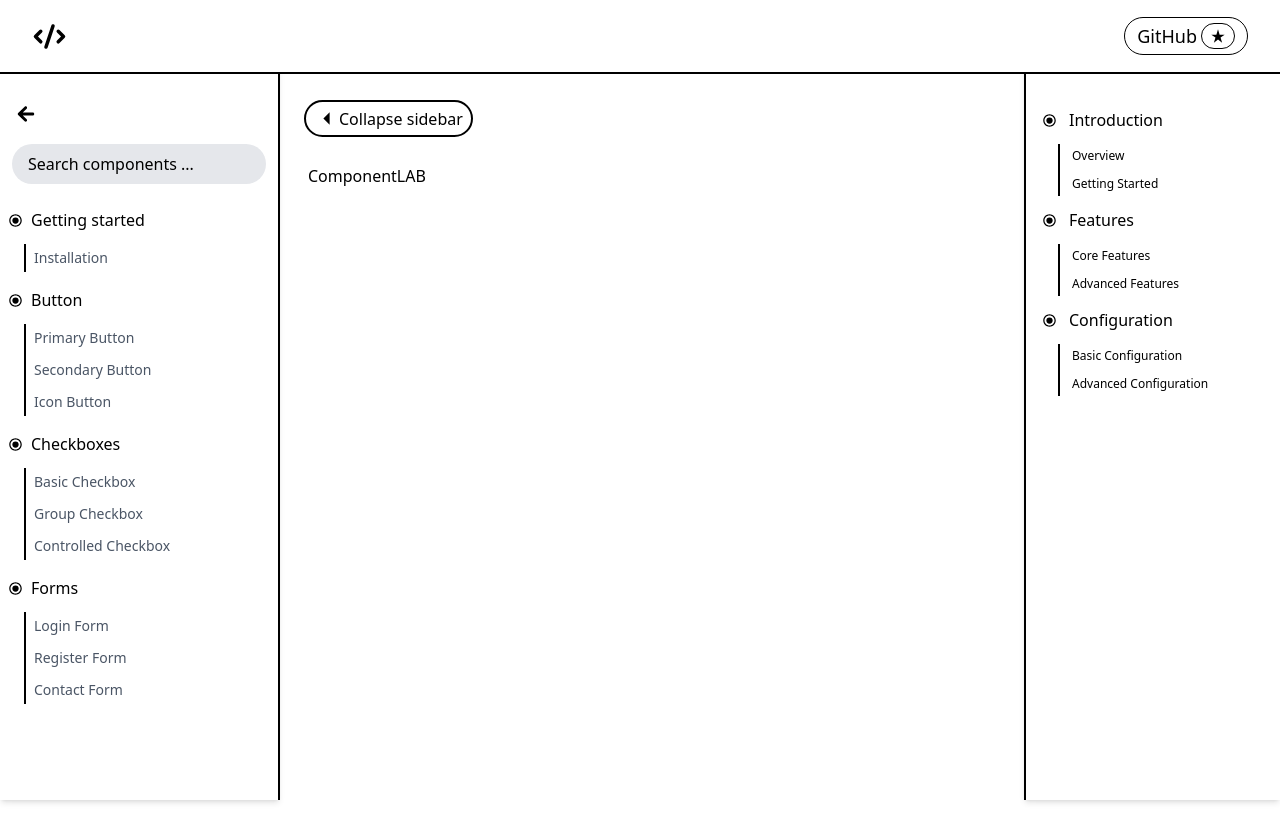
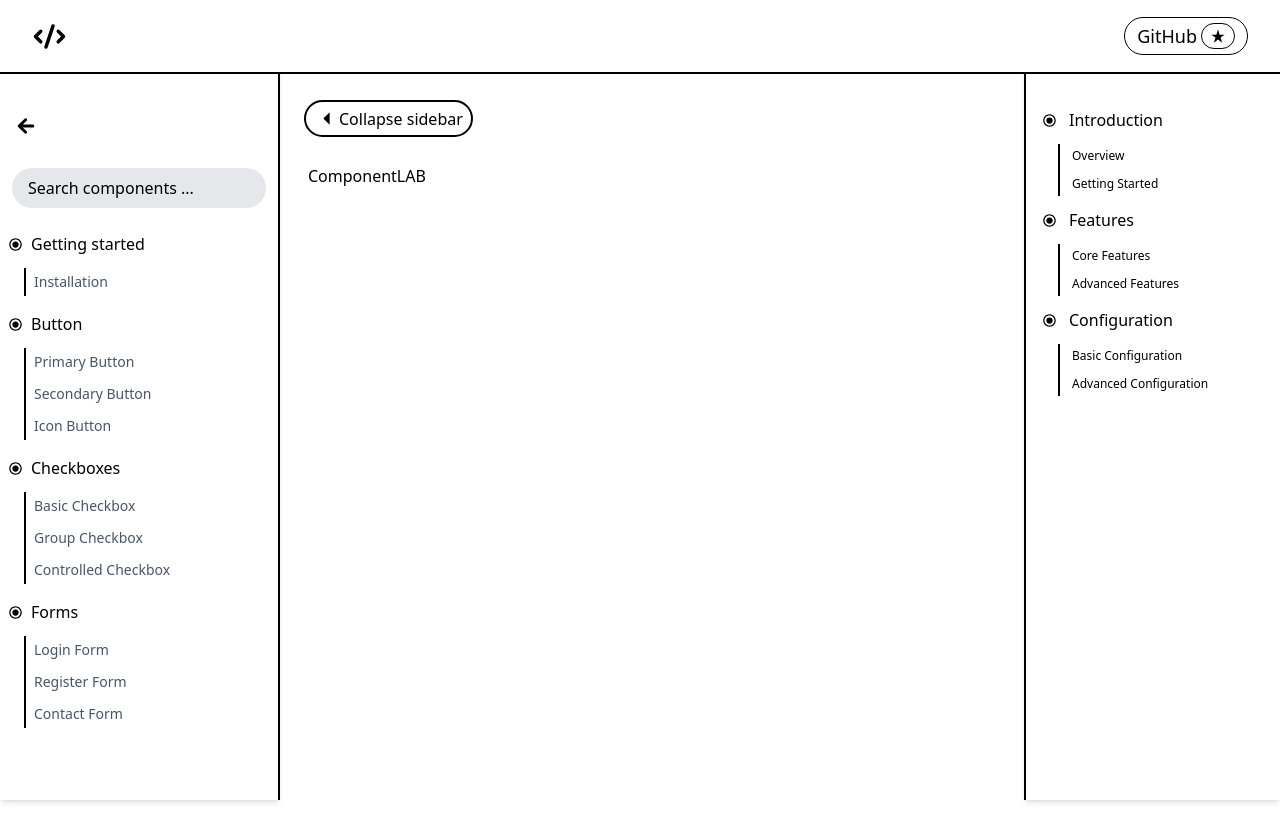
Before and after one commit to snippet-labs/COMPONENTLAB, a Next.js app: page / in a window 1280 px wide. Built offline with nearby package versions, Linux system fonts and the light colour scheme.

Commit message:
improvement(side-panel-back-button): Made the back button fixed to the top

```diff
--- a/src/components/Ui/Sidebar/Sidebar.tsx
+++ b/src/components/Ui/Sidebar/Sidebar.tsx
@@ -19,12 +19,12 @@ const Sidebar: React.FC<SidebarProps> = ({ isSidebarOpen, handleToggleSidebar })
       className="fixed top-0 z-[90] left-0 w-70 h-screen bg-white shadow-md border-r-2 backdrop-blur-lg overflow-y-scroll sidebar-scroll"
     >
       {/* HEADER */}
-      <div className="flex items-center justify-between pt-25">
-        <div className="flex items-center pl-3">
+      <div className="flex items-center justify-between pt-25 sticky top-0 bg-white z-10">
+        <div className="flex items-center p-3">
           <IoMdArrowRoundBack
-            onClick={handleToggleSidebar}
-            size={28}
-            className="border-2 border-transparent rounded-full cursor-pointer hover:bg-black hover:text-white transition-all duration-75"
+        onClick={handleToggleSidebar}
+        size={28}
+        className=" border-2 border-transparent rounded-full cursor-pointer hover:bg-black hover:text-white transition-all duration-75"
           />
         </div>
       </div>
```
